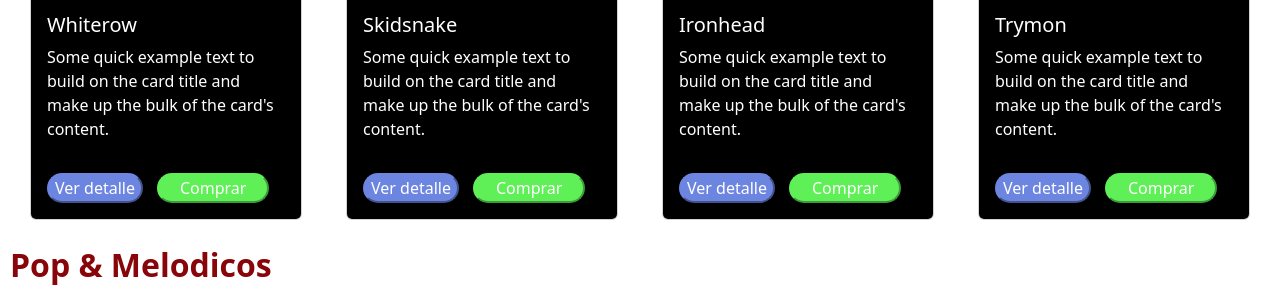
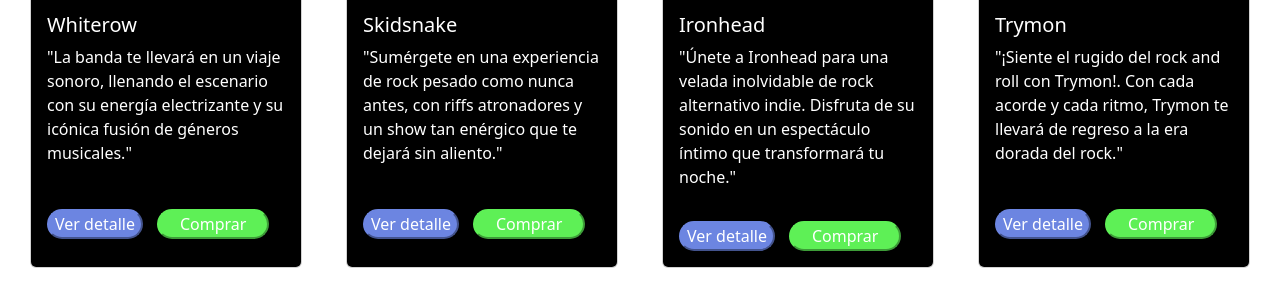
Before and after one commit to Andresville/Recitales, a plain HTML site: page landing page/index.html in a window 1280 px wide. Shown: the part 1307-1596 px from the top of the page. Drawn offline with nearby package versions, Linux system fonts and the light colour scheme.

Commit message:
actualización de las card de rock en la descripción

```diff
--- a/landing page/index.html
+++ b/landing page/index.html
@@ -14,10 +14,10 @@
   <meta property="og:image" content="https://i.postimg.cc/kGksvJdM/Carrusell-1-editada.png" />
   <meta property="og:url" content="https://www.ticketshow.com" />
   <meta property="og:type" content="website" />
-  <meta name="twitter:card" content="summary_large_image" />
-  <meta name="twitter:title" content="Ticketshow - Compra entradas para conciertos y eventos musicales" />
-  <meta name="twitter:description" content="Compra entradas para los mejores conciertos de Rock, Pop, Electrónico y más." />
-  <meta name="twitter:image" content="https://i.postimg.cc/kGksvJdM/Carrusell-1-editada.png" />
+  <meta name="x:card" content="summary_large_image" />
+  <meta name="x:title" content="Ticketshow - Compra entradas para conciertos y eventos musicales" />
+  <meta name="x:description" content="Compra entradas para los mejores conciertos de Rock, Pop, Electrónico y más." />
+  <meta name="x:image" content="https://i.postimg.cc/kGksvJdM/Carrusell-1-editada.png" />
 
     <link rel="stylesheet" href="./css/style.css" />
     <link
@@ -175,8 +175,7 @@ data-bs-ride="carousel"
         <div class="card-body">
           <h5 class="card-title text-white">Whiterow</h5>
           <p class="card-text">
-            Some quick example text to build on the card title and make up the
-            bulk of the card's content.
+            "La banda te llevará en un viaje sonoro, llenando el escenario con su energía electrizante y su icónica fusión de géneros musicales."
           </p>
         </div>
         <!-- Contenedor para los botones de acción -->
@@ -205,8 +204,8 @@ data-bs-ride="carousel"
         <div class="card-body">
           <h5 class="card-title text-white">Skidsnake</h5>
           <p class="card-text">
-            Some quick example text to build on the card title and make up the
-            bulk of the card's content.
+            "Sumérgete en una experiencia de rock pesado como nunca antes, con riffs atronadores y un show tan enérgico que te dejará sin aliento."
+
           </p>
         </div>
         <!-- Contenedor para los botones de acción -->
@@ -235,8 +234,7 @@ data-bs-ride="carousel"
         <div class="card-body">
           <h5 class="card-title text-white">Ironhead</h5>
           <p class="card-text">
-            Some quick example text to build on the card title and make up the
-            bulk of the card's content.
+            "Únete a Ironhead para una velada inolvidable de rock alternativo indie. Disfruta de su sonido en un espectáculo íntimo que transformará tu noche."
           </p>
         </div>
         <!-- Contenedor para los botones de acción -->
@@ -265,8 +263,7 @@ data-bs-ride="carousel"
         <div class="card-body">
           <h5 class="card-title text-white">Trymon</h5>
           <p class="card-text">
-            Some quick example text to build on the card title and make up the
-            bulk of the card's content.
+            "¡Siente el rugido del rock and roll con Trymon!. Con cada acorde y cada ritmo, Trymon te llevará de regreso a la era dorada del rock."
           </p>
         </div>
         <!-- Contenedor para los botones de acción -->
```
